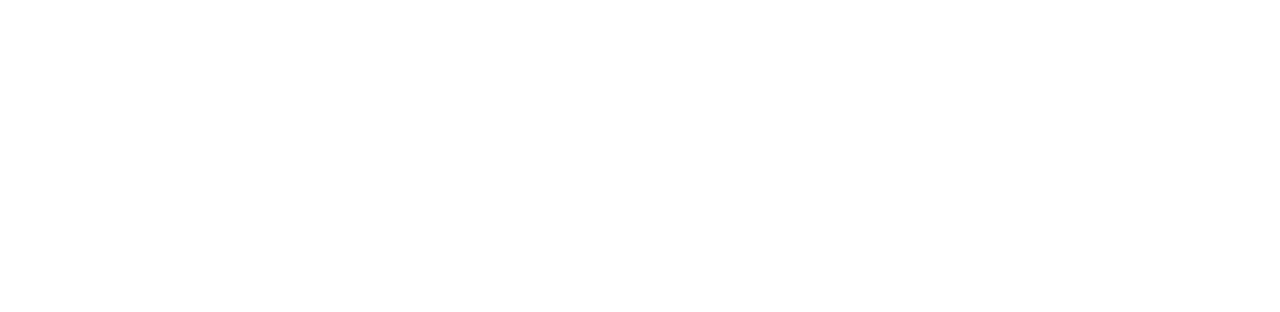
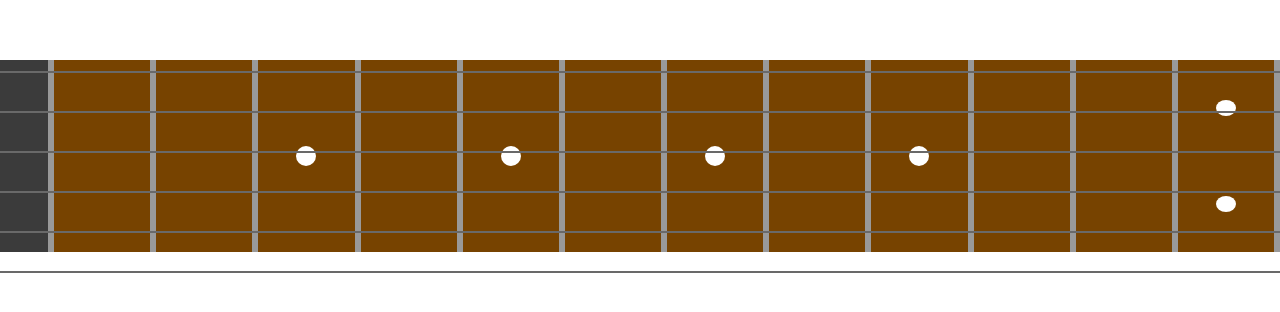
Before and after one commit to MichaelVerdon/GuitarFretVerse, a React (Create React App) app in the folder guitarfretverse/: page / in a window 1280 px wide. Shown: the part 220-532 px from the top of the page. Built offline with nearby package versions, Linux system fonts and the light colour scheme.

Commit message:
Added fretboard

```diff
--- a/guitarfretverse/src/App.css
+++ b/guitarfretverse/src/App.css
@@ -1,16 +1,84 @@
-.App {
-  text-align: center;
+:root {
+  --guitar-bg-color: #ffffff;
+  --guitar-fret-color: #774300;
+  --gutiar-nut-color: #3b3b3b;
+  --fret-pin-color: #999999;
+  --guitar-string-color: #696969;
 }
 
-@media (prefers-reduced-motion: no-preference) {
-  .App-logo {
-    animation: App-logo-spin infinite 20s linear;
-  }
+.App {
+  display: flex;
+  justify-content: center;
+  align-items: center;
+  text-align: center;
+  height: 100vh;
 }
 
 .guitar {
+  height: 30%;
+  width: 100%;
+  background-color: var(--guitar-bg-color);
+  position: relative; /* Ensure relative positioning */
+}
+
+.fretboard {
   display: flex;
-  height: 12%;
+  justify-content: center;
+  align-items: center;
+  text-align: center;
+  height: 80%;
   width: 100%;
-  background-color: rgb(134, 72, 0);
+  background-color: var(--guitar-fret-color);
 }
+
+.stringContainer {
+  display: flex;
+  flex-direction: column;
+  align-items: center;
+  text-align: center;
+  position: absolute;
+  top: 0;
+  left: 0;
+  height: 100%;
+  width: 100%;
+  z-index: 1;
+}
+
+.string {
+  width: 100%;
+  height: 3px;
+  background-color: var(--guitar-string-color);
+  position: relative;
+  z-index: 1;
+  margin-top: 0.7rem;
+  margin-bottom: 1.7rem;
+}
+
+.fret {
+  width: 8%;
+  height: 100%;
+  background-color: var(--guitar-fret-color);
+  border-right: 0.4rem solid var(--fret-pin-color);
+  position: relative;
+  display: flex;
+  justify-content: center;
+  align-items: center;
+  flex-direction: column;
+}
+
+#fret0 {
+  width: 4%;
+  background-color: var(--gutiar-nut-color);
+}
+
+.fretdot {
+  width: 20px; /* Adjust size as needed */
+  height: 20px; /* Adjust size as needed */
+  border-radius: 50%;
+  background-color: white; /* Adjust color as needed */
+}
+
+#fretdotdbl {
+  margin-top: 2.5rem;
+  margin-bottom: 2.5rem;
+}
--- a/guitarfretverse/src/App.js
+++ b/guitarfretverse/src/App.js
@@ -1,13 +1,10 @@
 import './App.css';
+import Guitar from './guitar';
 
 function App() {
   return (
     <div className="App">
-      <div className="guitar">
-        <div className="fretboard">
-
-        </div>
-      </div>
+      <Guitar></Guitar>
     </div>
   );
 }
--- /dev/null
+++ b/guitarfretverse/src/guitar.jsx
@@ -0,0 +1,54 @@
+import React from 'react';
+import './App.css';
+
+const Guitar = () => {
+
+    return(
+        <div className="guitar">
+            <div className='stringContainer'>
+                <div className='string' id='estring'></div>
+                <div className='string' id='astring'></div>
+                <div className='string' id='dstring'></div>
+                <div className='string' id='gstring'></div>
+                <div className='string' id='bstring'></div>
+                <div className='string' id='Estring'></div>
+            </div>
+            <div className="fretboard">
+                <div className='fret' id='fret0'>
+                </div>
+                <div className='fret' id='fret1'>
+                </div>
+                <div className='fret' id='fret2'>
+                </div>
+                <div className='fret' id='fret3'>
+                    <div className='fretdot' id='fretdotsingle'></div>
+                </div>
+                <div className='fret' id='fret4'>
+                </div>
+                <div className='fret' id='fret5'>
+                    <div className='fretdot' id='fretdotsingle'></div>
+                </div>
+                <div className='fret' id='fret6'>
+                </div>
+                <div className='fret' id='fret7'>
+                    <div className='fretdot' id='fretdotsingle'></div>
+                </div>
+                <div className='fret' id='fret8'>
+                </div>
+                <div className='fret' id='fret9'>
+                    <div className='fretdot' id='fretdotsingle'></div>
+                </div>
+                <div className='fret' id='fret10'>
+                </div>
+                <div className='fret' id='fret11'>
+                </div>
+                <div className='fret' id='fret12'>
+                    <div className='fretdot' id='fretdotdbl'></div>
+                    <div className='fretdot' id='fretdotdbl'></div>
+                </div>
+            </div>
+        </div>
+    )
+}
+
+export default Guitar;
```
